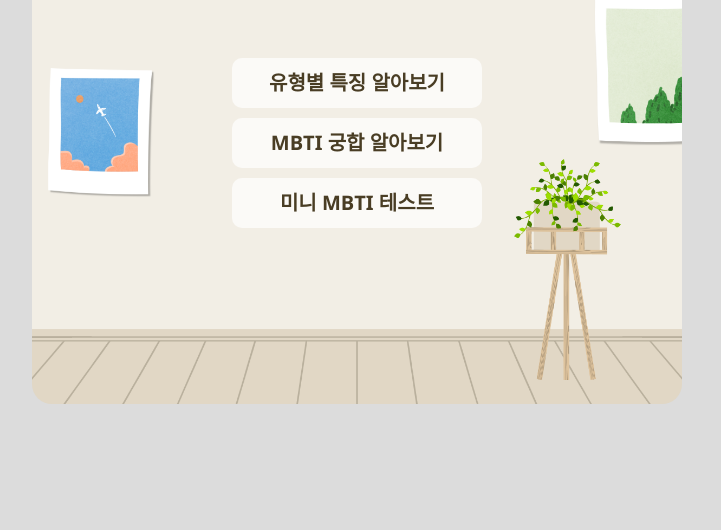
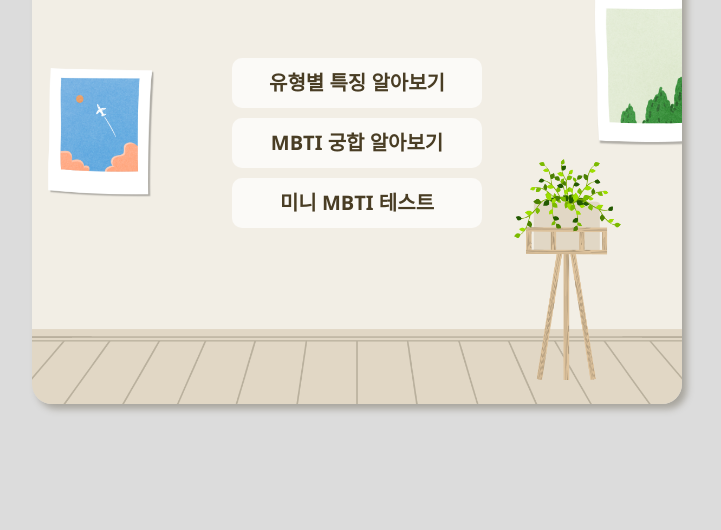
Before and after one commit to ryeowon/easy_mbti, a plain HTML site: page index.html in a window 1280 px wide. Shown: the part 270-800 px from the top of the page, without its empty margins (283-1004 px from the left). Drawn offline with nearby package versions, Linux system fonts and the light colour scheme.

Commit message:
background shadow

```diff
--- a/style.css
+++ b/style.css
@@ -21,6 +21,7 @@
   margin-top: 3vh;
   border-radius: 20px;
   padding: 20px;
+  box-shadow: 5px 5px 7px rgb(168, 165, 157);
 }
 
 .main_button {
```
